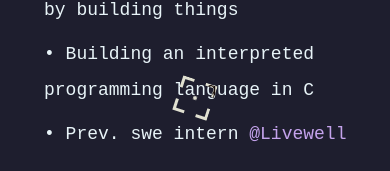
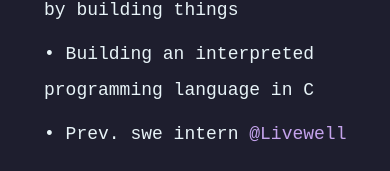
Before and after one commit to Blynkosaur/personal-portfolio-v2, a Next.js app: page / in a window 390 px wide. Shown: the part 324-495 px from the top of the page. Built offline with nearby package versions, Linux system fonts and the light colour scheme.

Commit message:
md block

```diff
--- a/src/app/page.js
+++ b/src/app/page.js
@@ -109,10 +109,12 @@ export default function Home() {
           zIndex: 2,
         }}
     >
-      <TargetCursor
-        spinDuration={2}
-        hideDefaultCursor={true}
-      />
+      <div className="hidden md:block">
+        <TargetCursor
+          spinDuration={2}
+          hideDefaultCursor={true}
+        />
+      </div>
       <div style={{
   position: 'fixed',
   top: 0,
--- a/src/app/projects/page.js
+++ b/src/app/projects/page.js
@@ -29,10 +29,12 @@ export default function Projects() {
         zIndex: 2,
       }}
     >
-      <TargetCursor
-        spinDuration={2}
-        hideDefaultCursor={true}
-      />
+      <div className="hidden md:block">
+        <TargetCursor
+          spinDuration={2}
+          hideDefaultCursor={true}
+        />
+      </div>
 
       {/* Home Button */}
       <Button
```
